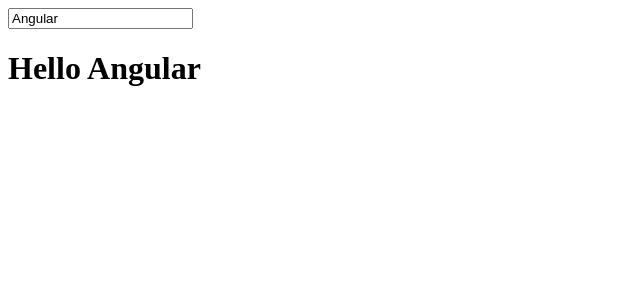
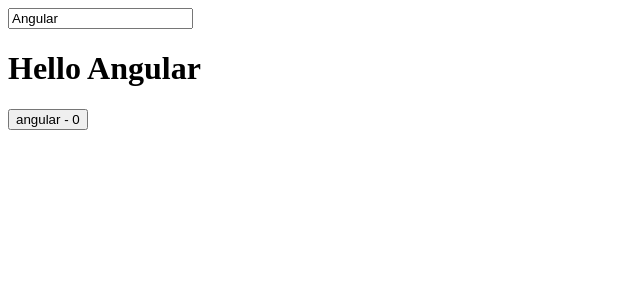
Before and after one commit to dtanzer/mood-ng, an Angular app: page / in a window 1280 px wide. Shown: the top 300 px of the page, without its empty margins (0-640 px from the left). Built offline with nearby package versions, Linux system fonts and the light colour scheme.

Commit message:
Add toolbar button to show a simple component
I created a simple toolbar-button componet that shows how one can
use component inputs, internal state, data binding and event binding.

npm run ng generate component toolbar-button

```diff
--- a/src/app/app.component.html
+++ b/src/app/app.component.html
@@ -1 +1,3 @@
 <app-hello defaultGreeting="Angular"></app-hello>
+
+<app-toolbar-button text="angular"></app-toolbar-button>
--- a/src/app/app.module.ts
+++ b/src/app/app.module.ts
@@ -5,11 +5,13 @@
 import { AppRoutingModule } from './app-routing.module';
 import { AppComponent } from './app.component';
 import { HelloComponent } from './hello/hello.component';
+import { ToolbarButtonComponent } from './toolbar-button/toolbar-button.component';
 
 @NgModule({
   declarations: [
     AppComponent,
-    HelloComponent
+    HelloComponent,
+    ToolbarButtonComponent
   ],
   imports: [
     BrowserModule,
--- /dev/null
+++ b/src/app/toolbar-button/toolbar-button.component.html
@@ -0,0 +1,3 @@
+<button (click)="onButtonClicked()">
+	{{text}} - {{count}}
+</button>
--- /dev/null
+++ b/src/app/toolbar-button/toolbar-button.component.ts
@@ -0,0 +1,20 @@
+import { Component, OnInit, Input } from '@angular/core';
+
+@Component({
+  selector: 'app-toolbar-button',
+  templateUrl: './toolbar-button.component.html',
+  styleUrls: ['./toolbar-button.component.css']
+})
+export class ToolbarButtonComponent implements OnInit {
+  @Input() text: string = ''
+  count: number = 0
+
+  constructor() { }
+
+  ngOnInit(): void {
+  }
+
+  onButtonClicked() {
+    this.count++
+  }
+}
```
Also changed, not shown: src/app/toolbar-button/toolbar-button.component.css (added), 1 other file (tests, documents, lock files or other folders).
